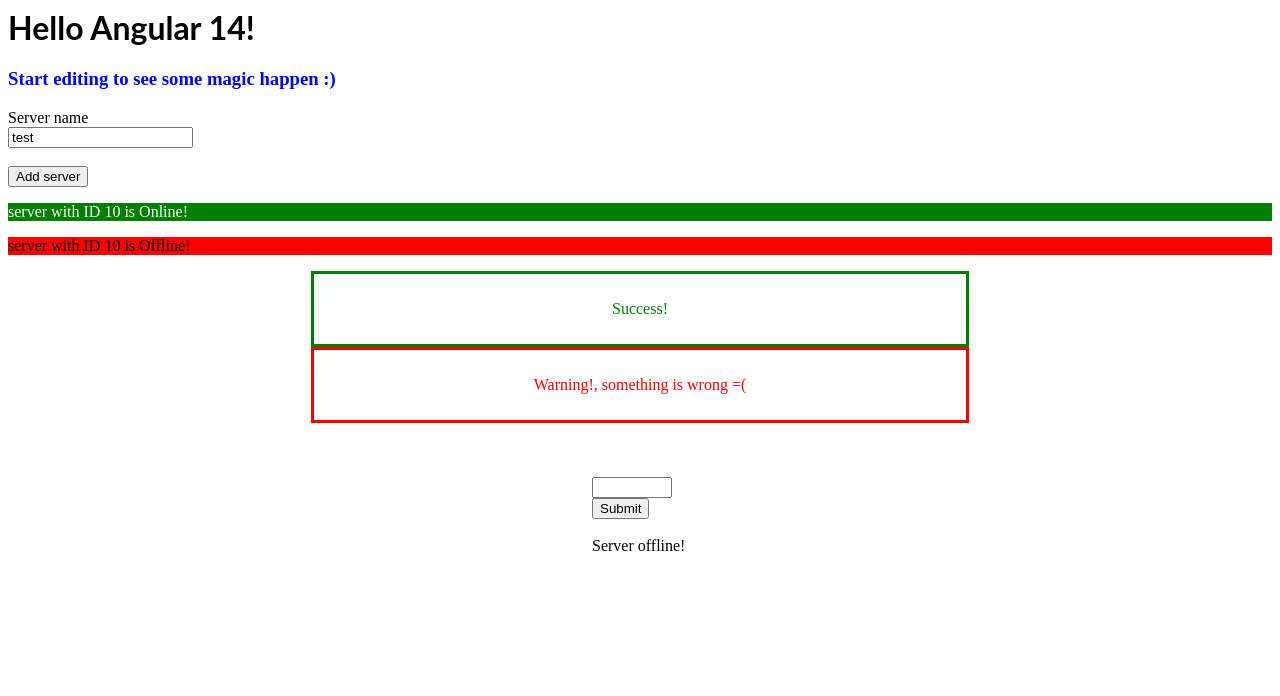
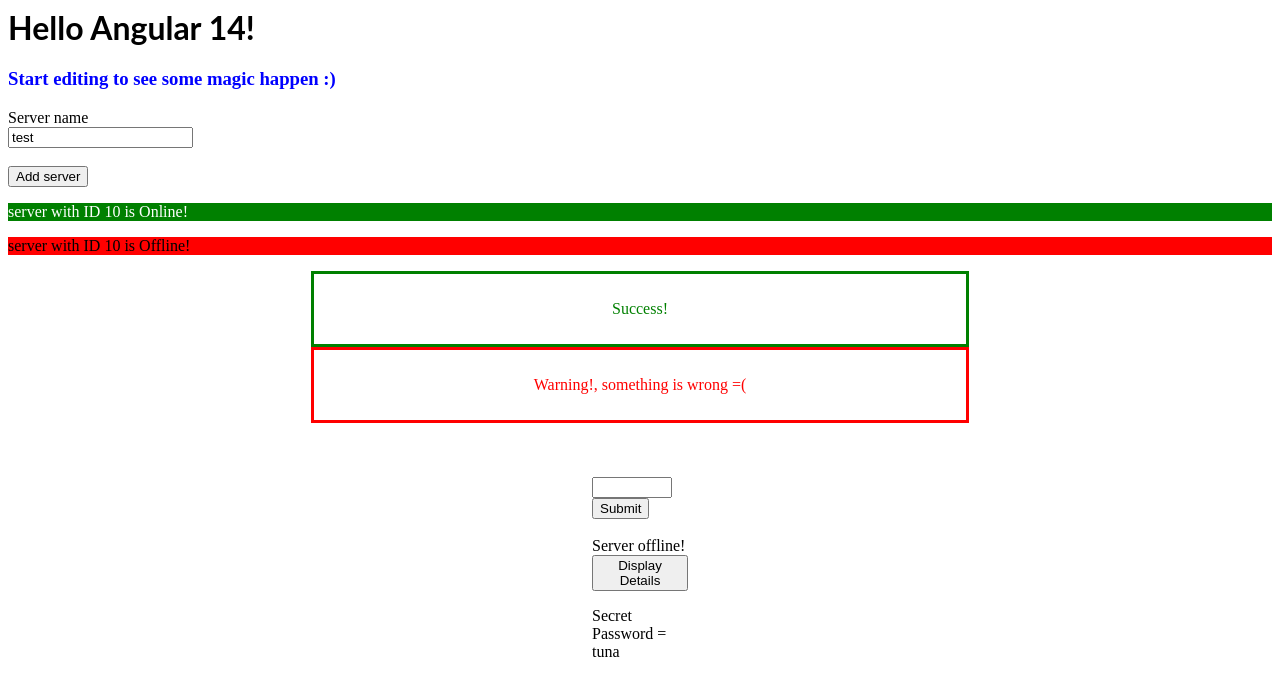
Before and after one commit to LucasToscano/angular-ivy-up4i7h, an Angular app: page / in a window 1280 px wide. Shown: the top 696 px of the page. Built offline with nearby package versions, Linux system fonts and the light colour scheme.

Commit message:
2 files modified, 3 added

```diff
--- a/src/app/app.component.html
+++ b/src/app/app.component.html
@@ -23,3 +23,13 @@
 		</div>
 	</div>
 </div>
+
+<div id="inputExercicio2" class="container">
+	<div class="row">
+		<div class="col-xs-12">
+
+			<app-exercicio3></app-exercicio3>
+
+		</div>
+	</div>
+</div>
--- a/src/app/app.module.ts
+++ b/src/app/app.module.ts
@@ -9,10 +9,11 @@
 import { WarningAlertComponent } from './warning-alert/warning-alert.component';
 import { SuccessAlertComponent } from './success-alert/success-alert.component';
 import { Exercicio2Component } from './exercicio2/exercicio2.component';
+import { Exercicio3Component } from './exercicio3/exercicio3.component';
 
 @NgModule({
   imports: [BrowserModule, FormsModule],
-  declarations: [AppComponent, HelloComponent, ServerComponent, ServersComponent, WarningAlertComponent, SuccessAlertComponent, Exercicio2Component],
+  declarations: [AppComponent, HelloComponent, ServerComponent, ServersComponent, WarningAlertComponent, SuccessAlertComponent, Exercicio2Component, Exercicio3Component],
   bootstrap: [AppComponent]
 })
 export class AppModule {}
--- /dev/null
+++ b/src/app/exercicio3/exercicio3.component.html
@@ -0,0 +1,7 @@
+<button
+(click)='onClick()'>Display Details</button>
+<p>
+	Secret Password = tuna
+</p>
+
+<p *ngFor="let count of valor">{{count}}</p>
--- /dev/null
+++ b/src/app/exercicio3/exercicio3.component.ts
@@ -0,0 +1,22 @@
+import { Component, OnInit } from '@angular/core';
+
+@Component({
+  selector: 'app-exercicio3',
+  templateUrl: './exercicio3.component.html',
+  styleUrls: ['./exercicio3.component.css']
+})
+export class Exercicio3Component implements OnInit {
+
+contador : number = 0;
+valor = [];
+
+  constructor() { }
+
+  ngOnInit() {
+  }
+onClick()
+{
+  this.contador ++;
+  this.valor.push(this.contador)
+}
+}
```
Also changed, not shown: src/app/exercicio3/exercicio3.component.css (added).
